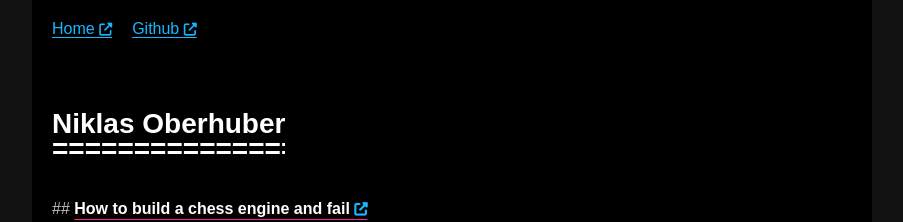
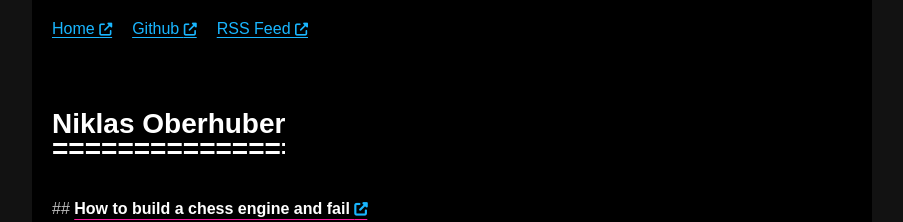
Before and after one commit to obrhubr/obrhubr.github.io, a Jekyll site: the page built from index.html, in a window 1280 px wide. Shown: the top 222 px of the page, without its empty margins (188-1091 px from the left). Built offline with Jekyll 4.4.1, drawn with Linux system fonts in a browser that asks for light colours; some web fonts are replaced.

Commit message:
add rss feed link in header

```diff
--- a/_data/nav.yml
+++ b/_data/nav.yml
@@ -3,3 +3,6 @@
 
  - name: Github
    url: https://github.com/obrhubr
+
+ - name: RSS Feed
+   url: https://obrhubr.github.io/feed.xml
```
